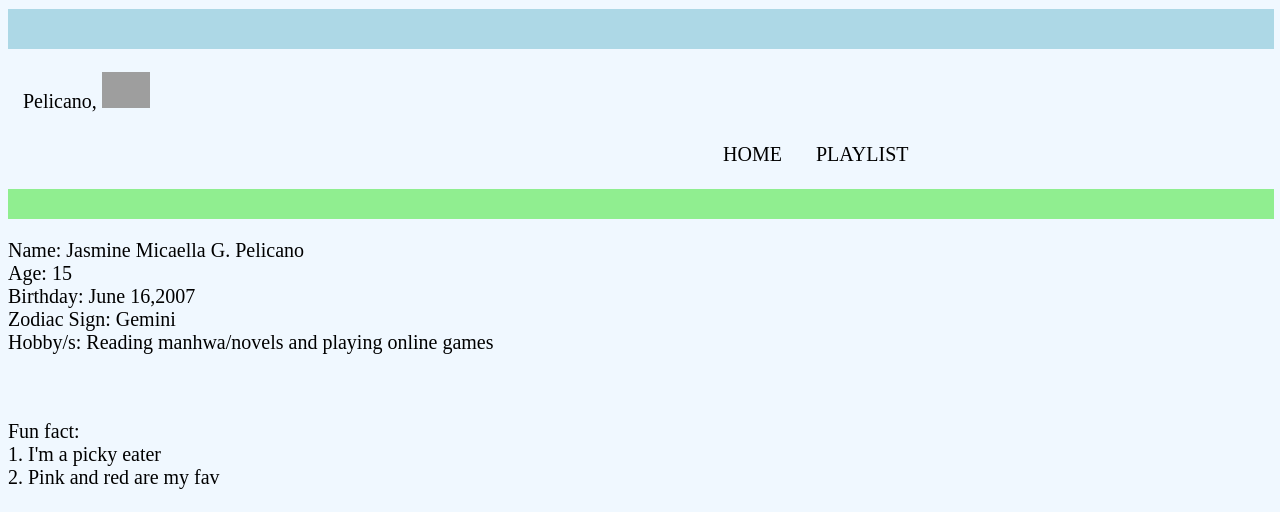
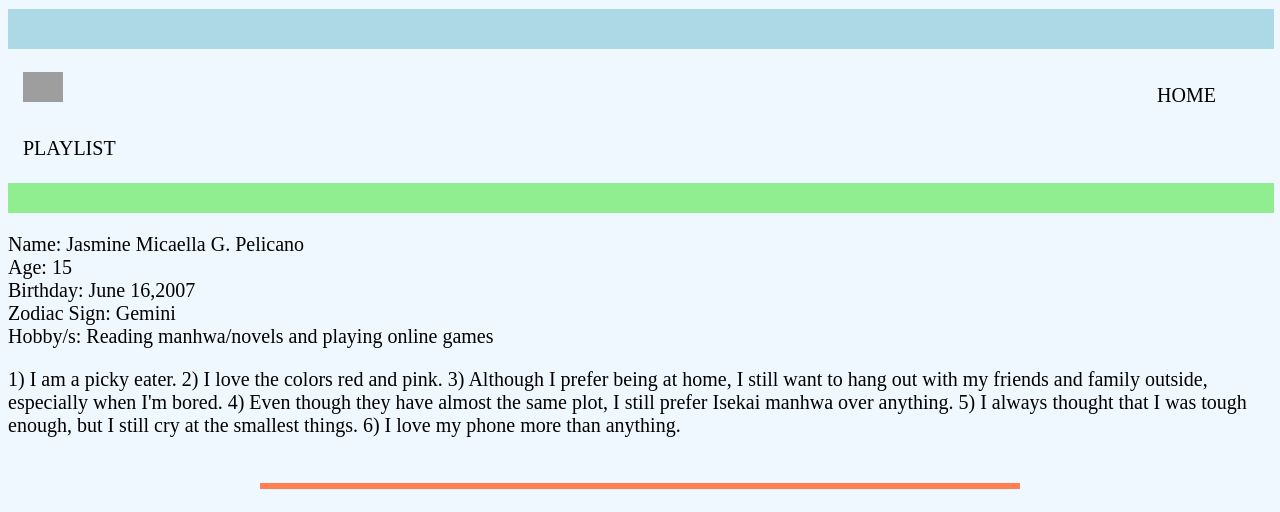
Before and after one commit to MinaMinAllTheWay/Computer-Project, a plain HTML site: page aboutME-Pelicano.html in a window 1280 px wide. Shown: the part 201-713 px from the top of the page. Drawn offline with Linux system fonts and the light colour scheme; grey boxes are pictures that could not be loaded.

Commit message:
Update aboutME-Pelicano.html

```diff
--- a/aboutME-Pelicano.html
+++ b/aboutME-Pelicano.html
@@ -49,7 +49,7 @@ ul li ul li {
 <hr width="100%" size="40" align="center" color="lightblue">
 <!---link-->
 <div>
-      <a href="https://www.facebook.com/Jmicaella.16"> Pelicano, <img src="https://www.dropbox.com/s/s6w9hbz5gs4jjtn/fb.png?dl=1" width="10%"> </a>
+      <a href="https://www.facebook.com/Jmicaella.16"> <img src="https://www.dropbox.com/s/s6w9hbz5gs4jjtn/fb.png?dl=1" width="10%"> </a>
       <ul> <ul><ul><ul><ul><ul><ul><ul><ul><ul><ul><ul><ul><ul>
 
 
@@ -70,11 +70,17 @@ Zodiac Sign: Gemini  <br>
 Hobby/s: Reading manhwa/novels and playing online games <br>
 </p>
 <p>
-    <br>
-<br>
-Fun fact:  <br>
-1. I'm a picky eater	<br>
-2. Pink and red are my fav	<br>
+1) I am a picky eater.
+
+2) I love the colors red and pink.
+
+3) Although I prefer being at home, I still want to hang out with my friends and family outside, especially when I'm bored.
+
+4) Even though they have almost the same plot, I still prefer Isekai manhwa over anything.
+
+5) I always thought that I was tough enough, but I still cry at the smallest things.
+
+6) I love my phone more than anything.
 </p>
 <center>
 <br>
```
